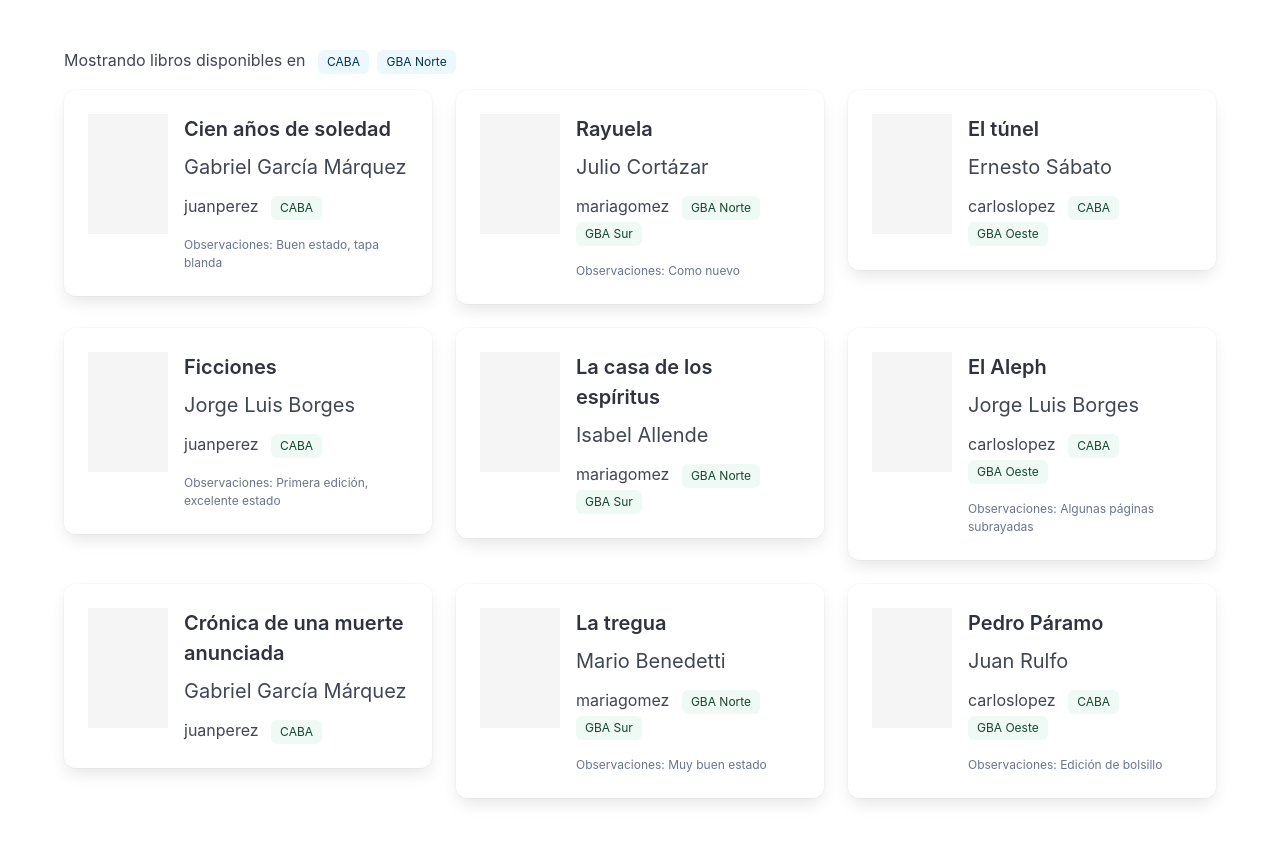
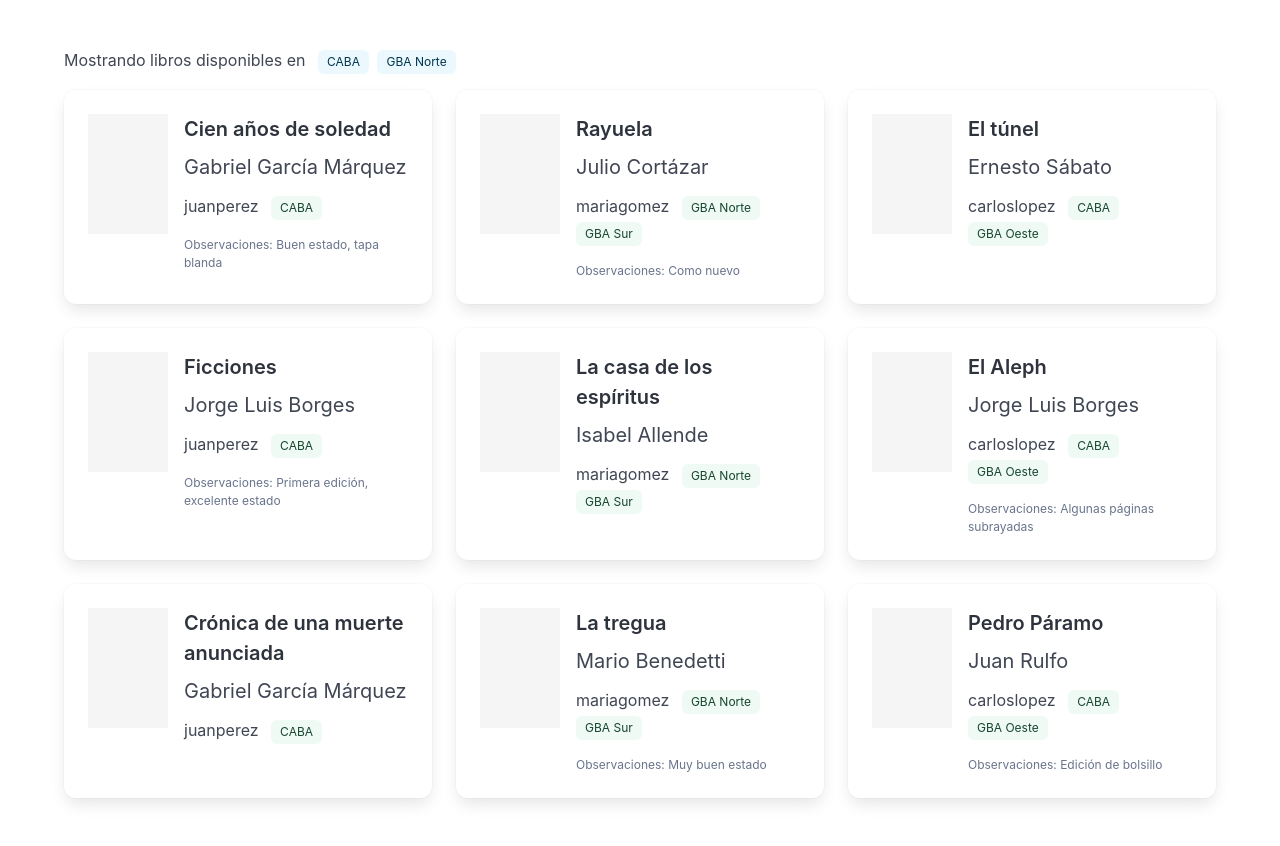
Before and after one commit to facundoolano/giralibros, a Django app: page / in a window 1280 px wide. Shown: the part 56-902 px from the top of the page. Run offline with Django 4.2, Linux system fonts and the light colour scheme.

Commit message:
more experiment

```diff
--- a/books/templates/home.html
+++ b/books/templates/home.html
@@ -13,13 +13,13 @@
     <div class="columns is-multiline">
         {% for book in offered_books %}
             <div class="column is-one-third">
-                <div class="card">
+                <div class="card" style="height: 100%;">
                     <div class="card-content">
-                        <div class="columns is-mobile is-gapless">
-                            <div class="column is-narrow">
-                                <div style="width: 80px; height: 120px; background-color: #f5f5f5; margin-right: 1rem;"></div>
-                            </div>
-                            <div class="column">
+                        <article class="media">
+                            <figure class="media-left">
+                                <div style="width: 80px; height: 120px; background-color: #f5f5f5;"></div>
+                            </figure>
+                            <div class="media-content">
                                 <p class="mb-2 is-size-5"><strong>{{ book.title }}</strong></p>
                                 <p class="mb-3 is-size-5">{{ book.author }}</p>
                                 <div class="content">
@@ -34,7 +34,7 @@
                                     {% endif %}
                                 </div>
                             </div>
-                        </div>
+                        </article>
                     </div>
                 </div>
             </div>
```
